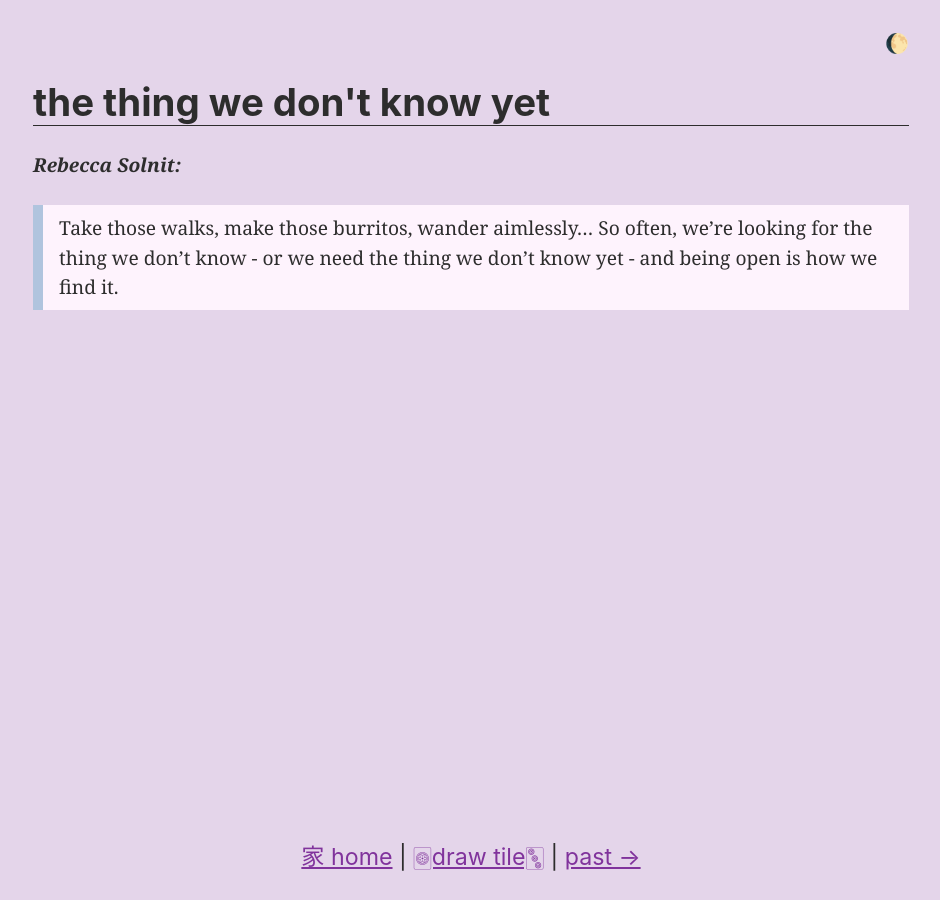
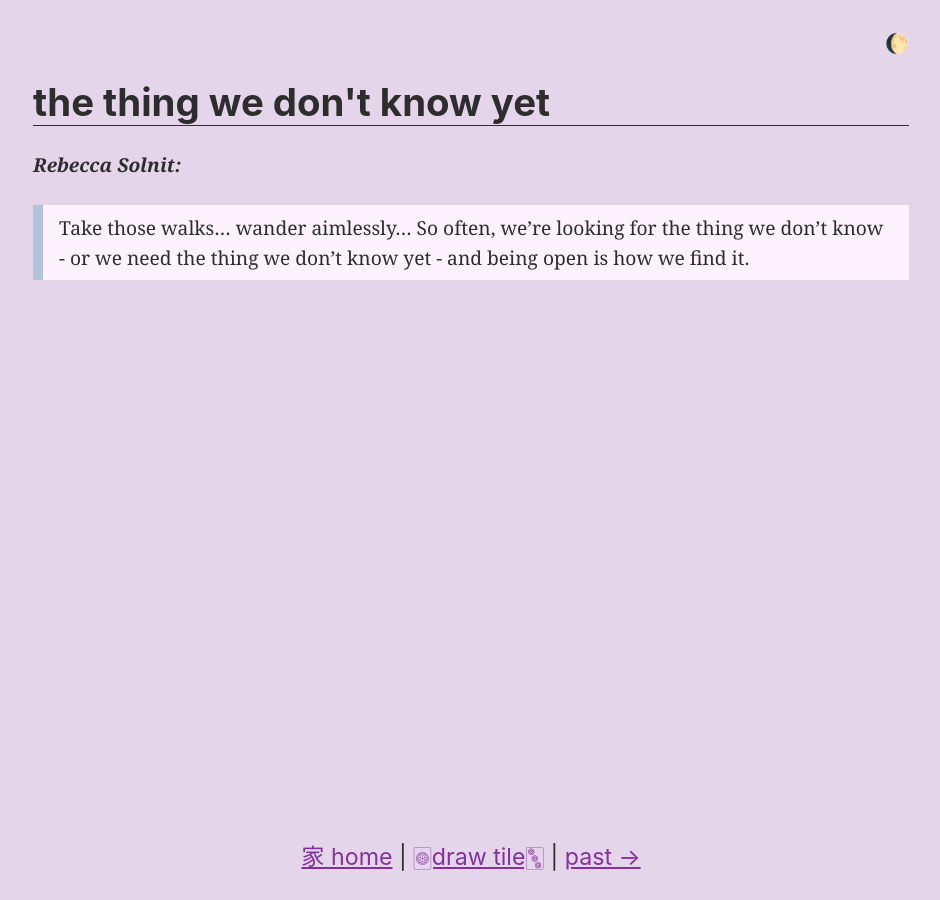
Before and after one commit to dglauber1/dglauber1.github.io, a Jekyll site: the page built from _musings/the-thing-we-dont-yet-know.md, in a window 1280 px wide. Shown: the whole page, without its empty margins (169-1109 px from the left). Built offline with Jekyll 4.4.1, drawn with Linux system fonts in a browser that asks for light colours.

Commit message:
Update the-thing-we-dont-yet-know.md

```diff
--- a/_musings/the-thing-we-dont-yet-know.md
+++ b/_musings/the-thing-we-dont-yet-know.md
@@ -5,8 +5,8 @@ time: 🌔
 collection: musings
 ---
 <cite>Rebecca Solnit:</cite>
-> Take those walks, make those burritos,
-wander aimlessly... So often, we're looking
-for the thing we don't know - or we need the
+> Take those walks... wander aimlessly...
+So often, we're looking for the thing
+we don't know - or we need the
 thing we don't know yet - and being open
 is how we find it.
```
